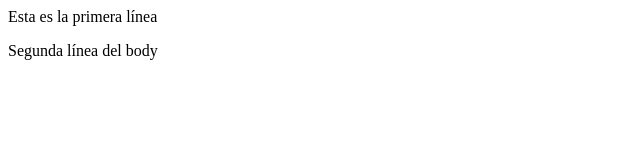
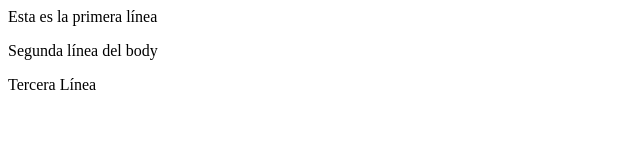
Before and after one commit to frovor/curoPreworks, a plain HTML site: page index.html in a window 1280 px wide. Shown: the whole page, without its empty margins (0-640 px from the left). Drawn offline with Linux system fonts and the light colour scheme.

Commit message:
Cambio en index.html

```diff
--- a/index.html
+++ b/index.html
@@ -9,5 +9,6 @@
 <body>
     <article>Esta es la primera línea</article>
     <p>Segunda línea del body</p>
+    <p>Tercera Línea</p>
 </body>
 </html>
```
